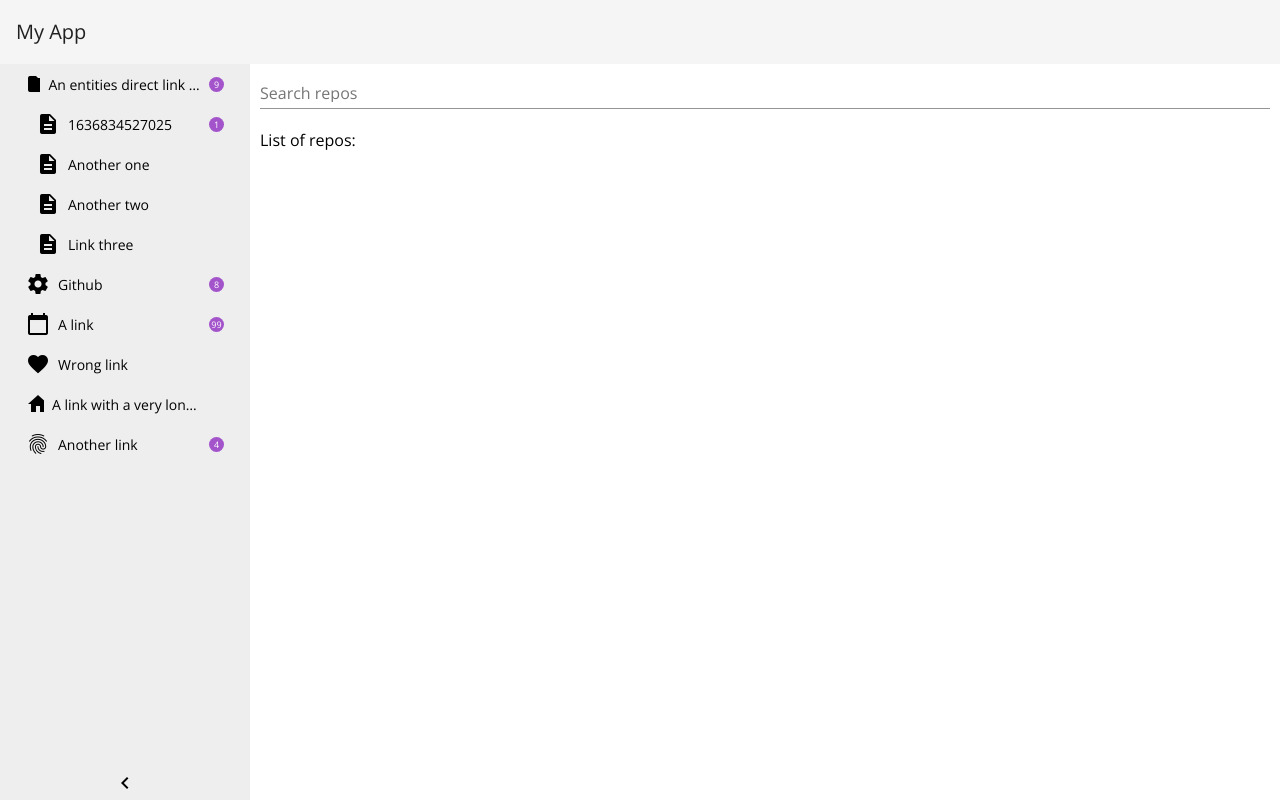
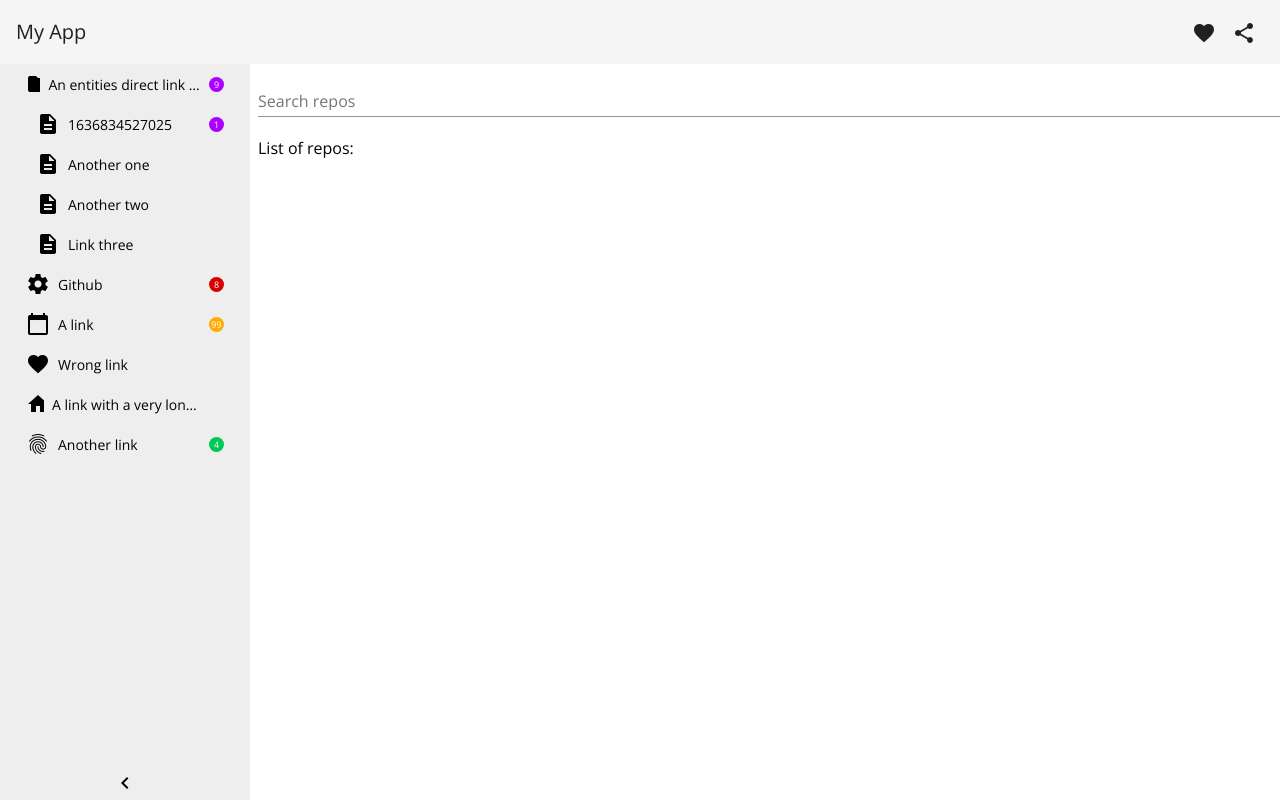
Before and after one commit to serjKim/angular-wonderful-ex, an Angular app: page / in a window 1280 px wide. Built offline with nearby package versions, Linux system fonts and the light colour scheme.

Commit message:
Add cssClass, badge colors

```diff
--- a/src/app/examples/layout/layout/layout.component.html
+++ b/src/app/examples/layout/layout/layout.component.html
@@ -1,11 +1,13 @@
+<header>
   <mat-toolbar>
     <span>My App</span>
     <span class="example-spacer"></span>
     <button mat-icon-button class="example-icon favorite-icon" aria-label="Example icon-button with heart icon">
-    <!-- <mat-icon>favorite</mat-icon> -->
+      <mat-icon>favorite</mat-icon>
     </button>
     <button mat-icon-button class="example-icon" aria-label="Example icon-button with share icon">
-    <!-- <mat-icon>share</mat-icon> -->
+      <mat-icon>share</mat-icon>
     </button>
   </mat-toolbar>
+</header>
 <router-outlet class="flex-router-outlet"></router-outlet>
--- a/src/app/examples/layout/main-layout/main-layout.component.scss
+++ b/src/app/examples/layout/main-layout/main-layout.component.scss
@@ -22,6 +22,6 @@
 
   .main-content {
     @include m.flex-column();
-    padding: 0 10px;
+    padding: 8px 0 0 8px;
   }
 }
--- a/src/app/examples/layout/nav-link/nav-link.component.html
+++ b/src/app/examples/layout/nav-link/nav-link.component.html
@@ -13,5 +13,5 @@
     </mat-icon>
     <span class="nav-link-label">{{ navLink.label }}</span>
   </span>
-  <span *ngIf="navLink.badge | async as badge" class="badge">{{ badge }}</span>
+  <span *ngIf="navLink.badge | async as badge" class="badge" [ngClass]="navLink.cssClass">{{ badge }}</span>
 </a>
--- a/src/app/examples/layout/nav-link/nav-link.component.scss
+++ b/src/app/examples/layout/nav-link/nav-link.component.scss
@@ -44,7 +44,7 @@
     position: absolute;
     right: $nav-link-padding;
     top: 13px;
-    background-color: #a354cb;
+    background-color: $badge-purple-color;
     color: white;
     font-size: 9px;
     border-radius: 30px;
@@ -54,6 +54,18 @@
     justify-content: center;
     height: 15px;
     @include m.sidenav-animation((top, right));
+
+    &.red {
+      background-color: $badge-red-color;
+    }
+
+    &.amber {
+      background-color: $badge-amber-color;
+    }
+
+    &.green {
+      background-color: $badge-green-color;
+    }
   }
 
   &.minimal {
--- a/src/app/examples/layout/nav-link/nav-link.ts
+++ b/src/app/examples/layout/nav-link/nav-link.ts
@@ -6,6 +6,7 @@ export class NavLink {
     public readonly label: string,
     public readonly icon: string,
     public readonly badge: Observable<string | null> = of(null),
+    public readonly cssClass: string = '',
     public readonly children: Observable<NavLink[]> = of([]),
   ) {}
 }
--- a/src/app/examples/layout/sidenav-content/sidenav-content.component.ts
+++ b/src/app/examples/layout/sidenav-content/sidenav-content.component.ts
@@ -22,18 +22,19 @@ export class SidenavContentComponent {
       'An entities direct link and very long text',
       'folder',
       of('9'),
+      '',
       of([
         new NavLink(['entities', 1636834527025], '1636834527025', 'description', of('1')),
-        new NavLink(['entities', 1636834527025], 'Another one', 'description'),
-        new NavLink(['entities', 1636834527025], 'Another two', 'description'),
-        new NavLink(['entities', 1636834527025], 'Link three', 'description'),
+        new NavLink(['entities', 1636834529017], 'Another one', 'description'),
+        new NavLink(['entities', 1636834530105], 'Another two', 'description'),
+        new NavLink(['entities', 1636834531145], 'Link three', 'description'),
       ]),
     ),
-    new NavLink(['github'], 'Github', 'settings', of('8')),
-    new NavLink(['a', 'b', 'c'], 'A link', 'calendar_today', of('99')),
+    new NavLink(['github'], 'Github', 'settings', of('8'), 'red'),
+    new NavLink(['a', 'b', 'c'], 'A link', 'calendar_today', of('99'), 'amber'),
     new NavLink(['a', 'b', 'c'], 'Wrong link', 'favorite', of(null)),
     new NavLink(['a', 'b', 'c'], 'A link with a very long long text', 'home'),
-    new NavLink(['a', 'b', 'c'], 'Another link', 'fingerprint', interval(1000).pipe(map((x) => x.toString()))),
+    new NavLink(['a', 'b', 'c'], 'Another link', 'fingerprint', interval(1000).pipe(map((x) => x.toString())), 'green'),
   ];
 
   constructor() {}
--- a/src/styles/_variables.scss
+++ b/src/styles/_variables.scss
@@ -33,6 +33,11 @@ $default-body-font-size: map.get($_body_1, font-size);
 $default-foreground-color: mat.get-color-from-palette($_foreground-palette, base);
 $default-hover-color: mat.get-color-from-palette($_background-palette, hover);
 
+$badge-red-color: map.get(mat.$red-palette, A700);
+$badge-purple-color: map.get(mat.$purple-palette, A700);
+$badge-amber-color: map.get(mat.$amber-palette, A700);
+$badge-green-color: map.get(mat.$green-palette, A700);
+
 $sidenav-background-color: mat.get-color-from-palette($_background-palette, app-bar);
 $sidenav-width-expanded: 250px;
 $sidenav-width-collapsed: 75px;
```
Lines whose indentation alone changed are shown as unchanged.
